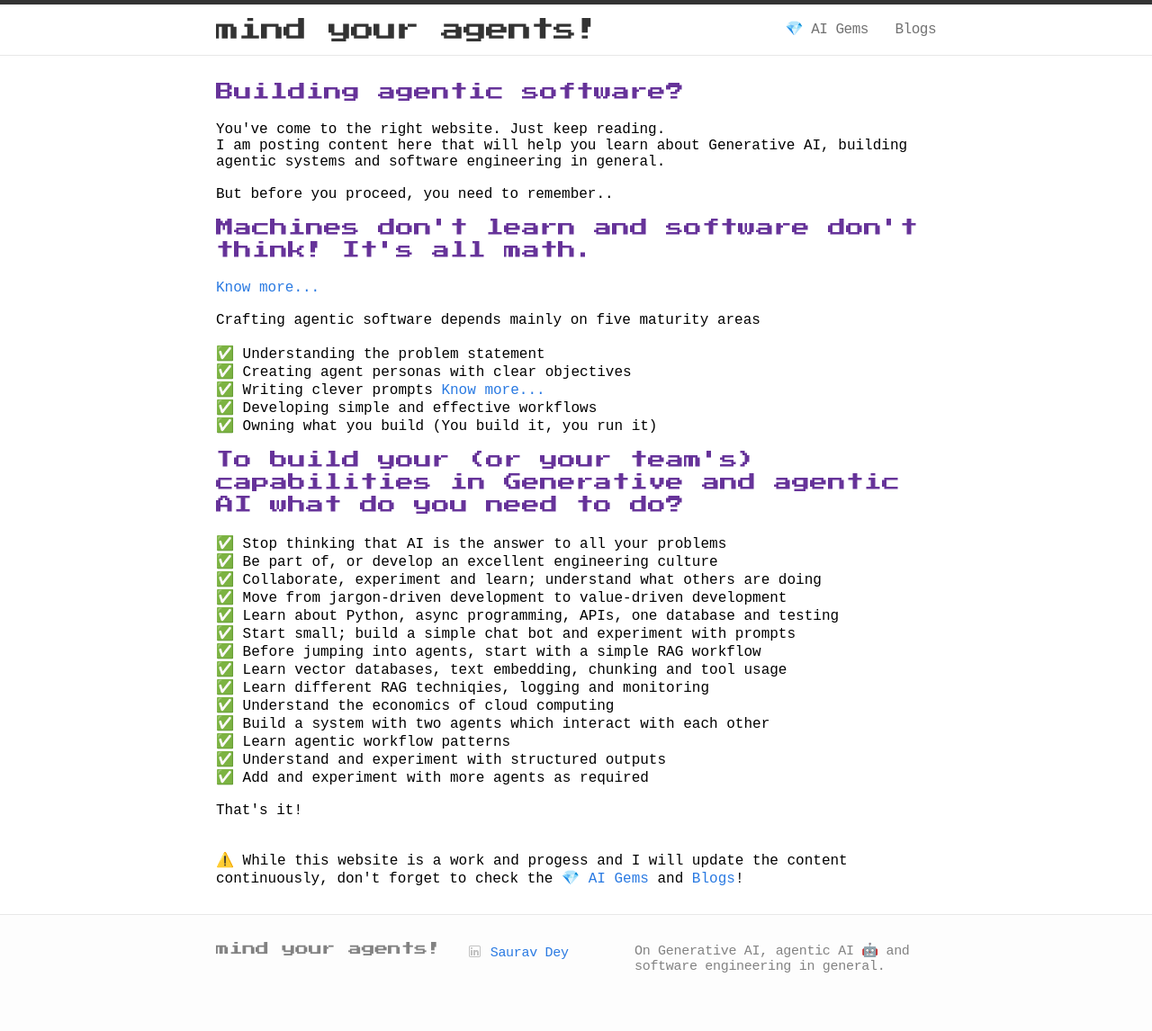
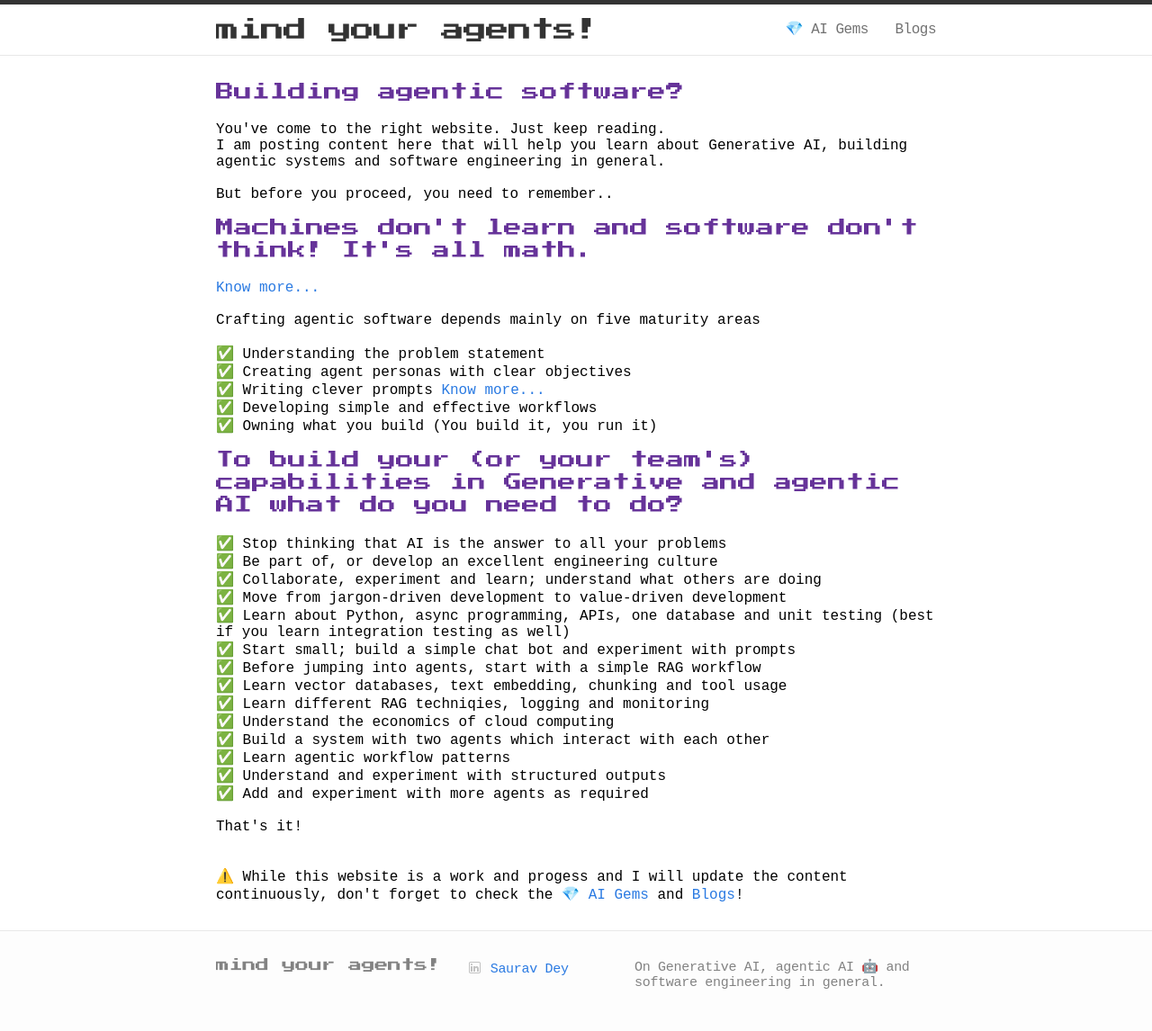
Before and after one commit to mindyouragents/mindyouragents.github.io, a Jekyll site: the page built from index.html, in a window 1280 px wide. Shown: the whole page at 90% size. Built offline with Jekyll 4.4.1, drawn with Linux system fonts in a browser that asks for light colours; some web fonts are replaced.

Commit message:
new home page

```diff
--- a/index.html
+++ b/index.html
@@ -37,7 +37,7 @@ Crafting agentic software depends mainly on five maturity areas
 ✅ Be part of, or develop an excellent engineering culture<br />
 ✅ Collaborate, experiment and learn; understand what others are doing<br />
 ✅ Move from jargon-driven development to value-driven development<br />
-✅ Learn about Python, async programming, APIs, one database and testing</br>
+✅ Learn about Python, async programming, APIs, one database and unit testing (best if you learn integration testing as well)</br>
 ✅ Start small; build a simple chat bot and experiment with prompts<br />
 ✅ Before jumping into agents, start with a simple RAG workflow<br />
 ✅ Learn vector databases, text embedding, chunking and tool usage<br />
```
